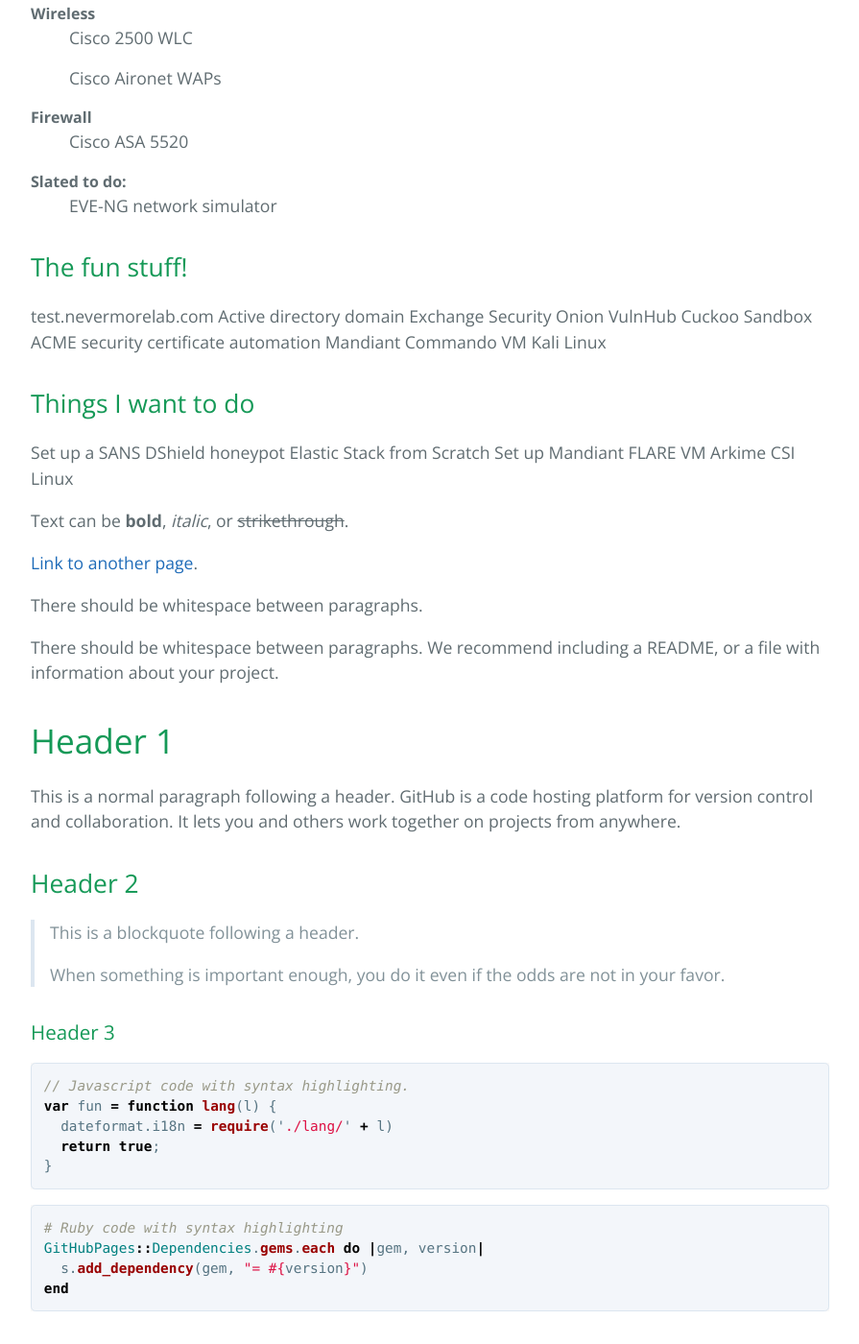
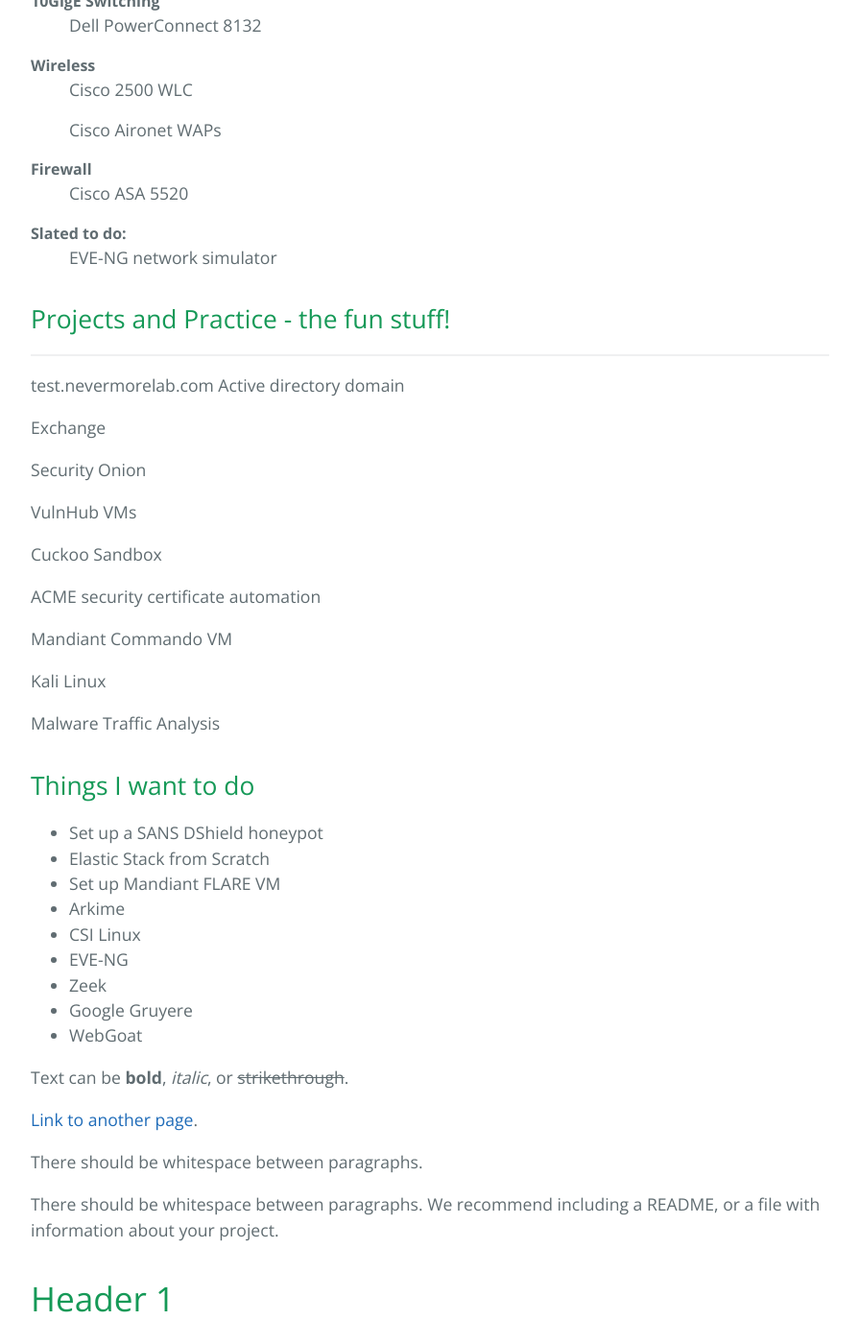
Before and after one commit to InfiniteInsight/InfiniteInsight.github.io, a Jekyll site: the page built from index.md, in a window 1280 px wide and 1400 px high, scrolled down 1238 px. Shown: the whole window at 96% size, without its empty margins (192-1087 px from the left). Built offline with Jekyll 4.4.1, drawn with Linux system fonts in a browser that asks for light colours; our own code applies the rules of GitHub Pages for plain Markdown files.

Commit message:
fleshing out details

```diff
--- a/index.md
+++ b/index.md
@@ -2,10 +2,11 @@
 layout: default
 ---
 # Resume
+* * *
 Here is a link to my resume. Thank you!
 
 ## Virtualization Hosts
-
+* * *
 I have three Simplivity Omnicube nodes (Dell R730xd's) which I have elected not to use in a hyperconverged fashion.
 These give me a large playground in which I can run practically anything.
 
@@ -23,6 +24,7 @@ Host3 is slated to run Proxmox
 
 
 ## Network Gear
+* * *
 <dl>
 <dt>Router</dt>
 <dd>Mikrotik hEX</dd>
@@ -42,24 +44,39 @@ Host3 is slated to run Proxmox
 <dd>EVE-NG network simulator</dd>
 </dl>
 
-## The fun stuff!
+## Projects and Practice - the fun stuff!
+* * *
+test.nevermorelab.com Active directory domain
 
-test.nevermorelab.com Active directory domain
 Exchange
+
 Security Onion
-VulnHub
+
+VulnHub VMs
+
 Cuckoo Sandbox
+
 ACME security certificate automation
+
 Mandiant Commando VM
+
 Kali Linux
+
+Malware Traffic Analysis
+
 
 
 ## Things I want to do
-Set up a SANS DShield honeypot
-Elastic Stack from Scratch
-Set up Mandiant FLARE VM
-Arkime
-CSI Linux
+* Set up a SANS DShield honeypot
+* Elastic Stack from Scratch
+* Set up Mandiant FLARE VM
+* Arkime
+* CSI Linux
+* EVE-NG
+* Zeek
+* Google Gruyere
+* WebGoat
+
 
 Text can be **bold**, _italic_, or ~~strikethrough~~.
 
```
